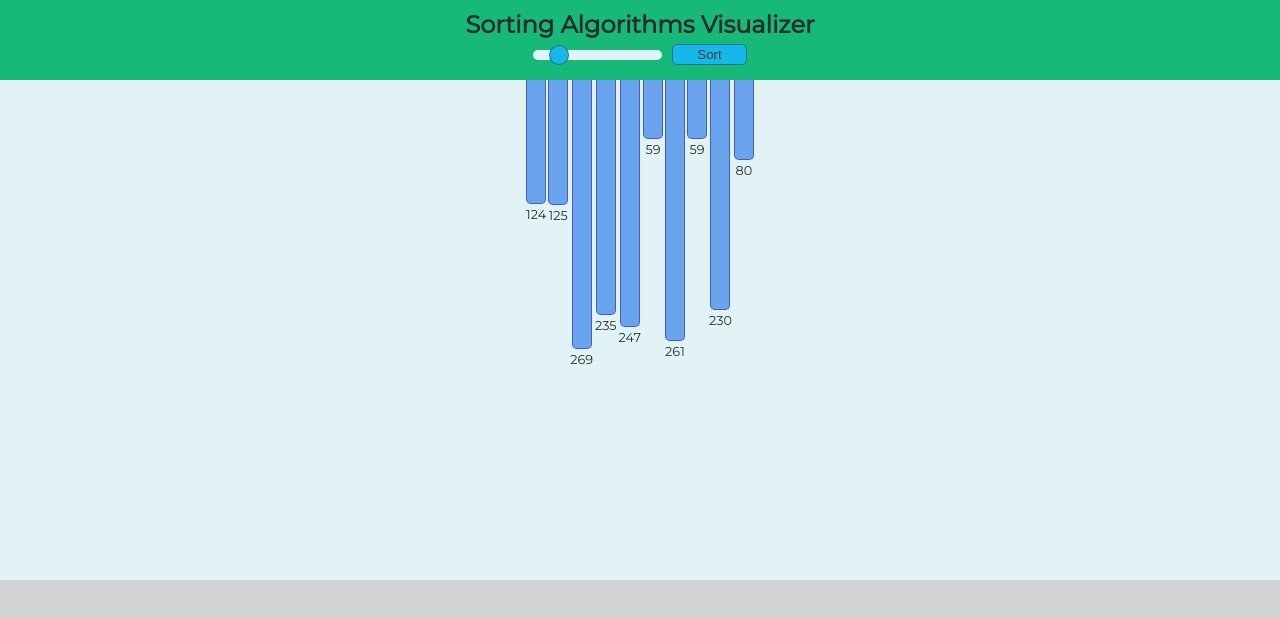
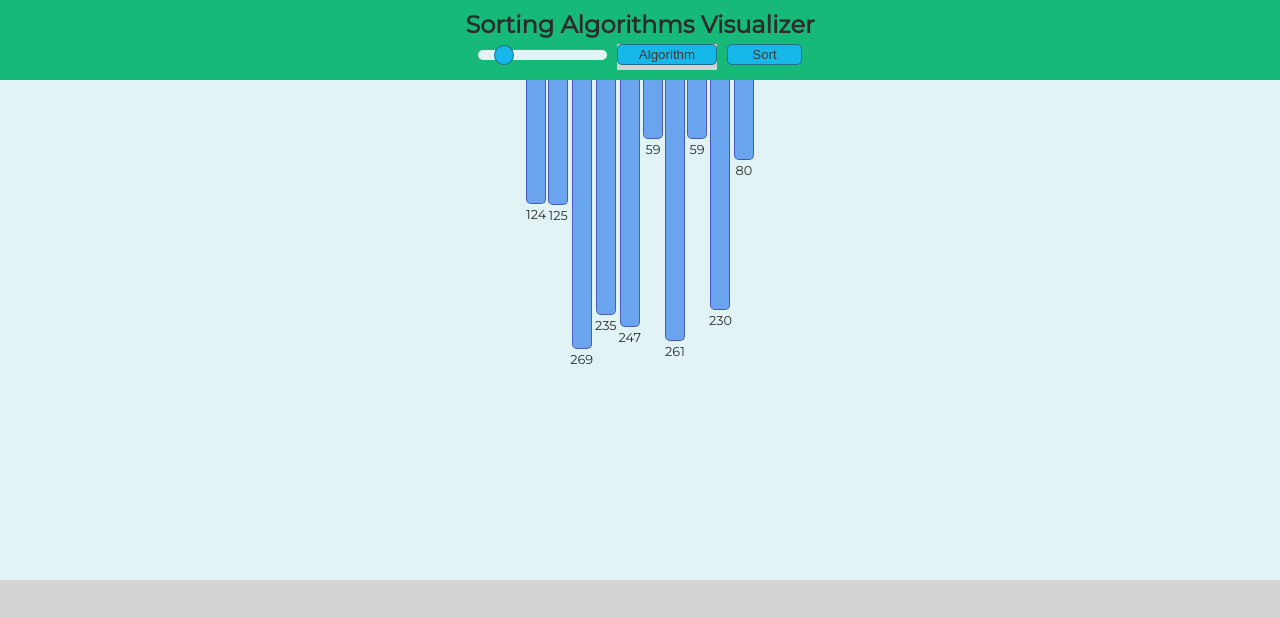
Before and after one commit to MatiMatik97/sorting-algorithms-visualizer, a React (Create React App) app: page / in a window 1280 px wide. Shown: the top 618 px of the page. Built offline with nearby package versions, Linux system fonts and the light colour scheme.

Commit message:
navbar menu

```diff
--- a/src/components/navbar/Navbar.css
+++ b/src/components/navbar/Navbar.css
@@ -23,7 +23,7 @@
 
 /* ------- SLIDER NOT SORTING ------- */
 
-.slider {
+.navbar .slider {
     -webkit-appearance: none;
     height: 10px;
     border-radius: 5px;
@@ -31,11 +31,11 @@
     outline: none;
 }
 
-.slider:hover {
+.navbar .slider:hover {
     cursor: pointer;
 }
 
-.slider::-webkit-slider-thumb {
+.navbar .slider::-webkit-slider-thumb {
     -webkit-appearance: none;
     appearance: none;
     width: 20px;
@@ -48,11 +48,11 @@
     transition: background-color .2s ease-in-out;
 }
 
-.slider::-webkit-slider-thumb:hover {
+.navbar .slider::-webkit-slider-thumb:hover {
     background-color: var(--primary-sorting-bg-hover-color);
 }
 
-.slider::-moz-range-thumb {
+.navbar .slider::-moz-range-thumb {
     width: 20px;
     height: 20px;
     border: 0;
@@ -63,33 +63,76 @@
     transition: background-color .2s ease-in-out;
 }
 
-.slider::-moz-range-thumb:hover {
+.navbar .slider::-moz-range-thumb:hover {
     background-color: var(--primary-sorting-bg-hover-color);
 }
 
 /* ------- SLIDER SORTING ------- */
 
-.slider-disabled:hover {
+.navbar .slider-disabled:hover {
     cursor: not-allowed;
 }
 
-.slider-disabled::-webkit-slider-thumb {
+.navbar .slider-disabled::-webkit-slider-thumb {
     background-color: var(--primary-not-sorting-bg-color);
 }
 
-.slider-disabled::-webkit-slider-thumb:hover {
+.navbar .slider-disabled::-webkit-slider-thumb:hover {
     cursor: not-allowed;
     background-color: var(--primary-not-sorting-bg-color);
 }
 
-.slider-disabled::-moz-range-thumb {
+.navbar .slider-disabled::-moz-range-thumb {
     background-color: var(--primary-sorting-bg-color);
 }
 
-.slider-disabled::-moz-range-thumb:hover {
+.navbar .slider-disabled::-moz-range-thumb:hover {
     cursor: not-allowed;
     background-color: var(--primary-not-sorting-bg-color);
 }
+
+/* ------- MENU NOT SORTING ------- */
+
+.navbar .navbar-menu {
+    width: 100px;
+    background-color: lightgray;
+    /* temporary */
+}
+
+.navbar .menu-button {
+    width: 100%;
+    padding: 2px;
+    outline: none;
+    border: 1px solid #2c2c2c80;
+    border-radius: 5px;
+    background-color: var(--primary-sorting-bg-color);
+    color: #3a3a3a;
+    transition: background-color .2s ease-in-out;
+}
+
+.navbar .menu-button:hover {
+    cursor: pointer;
+    background-color: var(--primary-sorting-bg-hover-color);
+}
+
+.navbar .menu-list {
+    width: 100px;
+    background-color: lightgray;
+    /* temporary */
+    padding-top: 5px;
+    position: absolute;
+    list-style-type: none;
+    height: 50px;
+    overflow: hidden;
+    white-space: nowrap;
+    transition: height .2s ease-in;
+}
+
+.navbar .collapsed {
+    height: 0px;
+}
+
+/* ------- MENU SORTING ------- */
 
 /* ------- SORT BUTTON NOT SORTING ------- */
 
--- a/src/components/navbar/Navbar.jsx
+++ b/src/components/navbar/Navbar.jsx
@@ -1,46 +1,46 @@
-import React, { useContext } from "react";
+import React, { useContext, useState } from "react";
 import "./Navbar.css";
 import { BarsAmountContext } from "../../App";
 import { IsSortingContext } from "../../App";
 import { resizeHandler } from "../bars/Bars";
+import NavbarDisplay from "./NavbarDisplay";
 
 const Navbar = () => {
   const { barsAmount, setBarsAmount } = useContext(BarsAmountContext);
   const { isSorting, setIsSorting } = useContext(IsSortingContext);
+  const [collapsed, setCollapsed] = useState(true);
 
   const sliderClassName = isSorting ? "slider-disabled" : "";
   const sortButtonClassName = isSorting ? "sort-button-disabled" : "";
 
-  return (
-    <div className="navbar">
-      <h2>Sorting Algorithms Visualizer</h2>
-      <div className="navbar-elements">
-        <input
-          type="range"
-          min="5"
-          max="40"
-          value={barsAmount}
-          className={`slider ${sliderClassName}`}
-          disabled={isSorting}
-          onChange={(e) => {
+  const onChangeSliderHandle = (e) => {
     if (!isSorting) {
       setBarsAmount(e.target.value);
       resizeHandler(barsAmount);
     }
-          }}
-        />
-        <button
-          className={`sort-button ${sortButtonClassName}`}
-          onClick={() => {
+  };
+
+  const onClickSortButton = () => {
     if (!isSorting) {
       setIsSorting(true);
     }
-          }}
-        >
-          Sort
-        </button>
-      </div>
-    </div>
+  };
+
+  const onClickMenuButton = () => {
+    setCollapsed(!collapsed);
+  };
+
+  return (
+    <NavbarDisplay
+      barsAmount={barsAmount}
+      isSorting={isSorting}
+      collapsed={collapsed}
+      onChangeSliderHandle={onChangeSliderHandle}
+      onClickSortButton={onClickSortButton}
+      sliderClassName={sliderClassName}
+      sortButtonClassName={sortButtonClassName}
+      onClickMenuButton={onClickMenuButton}
+    />
   );
 };
 
--- /dev/null
+++ b/src/components/navbar/NavbarDisplay.jsx
@@ -0,0 +1,51 @@
+import React from "react";
+
+const NavbarDisplay = ({
+  barsAmount,
+  isSorting,
+  collapsed,
+  onChangeSliderHandle,
+  onClickSortButton,
+  sliderClassName,
+  sortButtonClassName,
+  onClickMenuButton,
+}) => {
+  const menuCollapseClass = collapsed ? `collapsed` : ``;
+
+  return (
+    <div className="navbar">
+      <h2>Sorting Algorithms Visualizer</h2>
+      {/* --------- SLIDER --------- */}
+      <div className="navbar-elements">
+        <input
+          type="range"
+          min="5"
+          max="40"
+          value={barsAmount}
+          className={`slider ${sliderClassName}`}
+          disabled={isSorting}
+          onChange={(e) => onChangeSliderHandle(e)}
+        />
+        {/* --------- MENU --------- */}
+        <div className="navbar-menu">
+          <button className="menu-button" onClick={() => onClickMenuButton()}>
+            Algorithm
+          </button>
+          <ul className={`menu-list ${menuCollapseClass}`}>
+            <li className="list-item">BubbleSort</li>
+            <li className="list-item">QuickSort</li>
+          </ul>
+        </div>
+        {/* --------- BUTTON --------- */}
+        <button
+          className={`sort-button ${sortButtonClassName}`}
+          onClick={() => onClickSortButton()}
+        >
+          Sort
+        </button>
+      </div>
+    </div>
+  );
+};
+
+export default NavbarDisplay;
--- a/src/helpers/index.js
+++ b/src/helpers/index.js
@@ -2,7 +2,7 @@ export const
     BARS_BASIC_BG_COLOR = "#6ba4ee",
     BARS_SWAPPED_BG_COLOR = "#2cb978",
     BARS_SWAP_BG_COLOR = "#107a8b",
-    BARS_DONE_BG_COLOR = "#86da4e";
+    BARS_DONE_BG_COLOR = "#26d484";
 
 export const
     DEFAULT_STEP_TIME = 2000,
```
Lines whose indentation alone changed are shown as unchanged.
